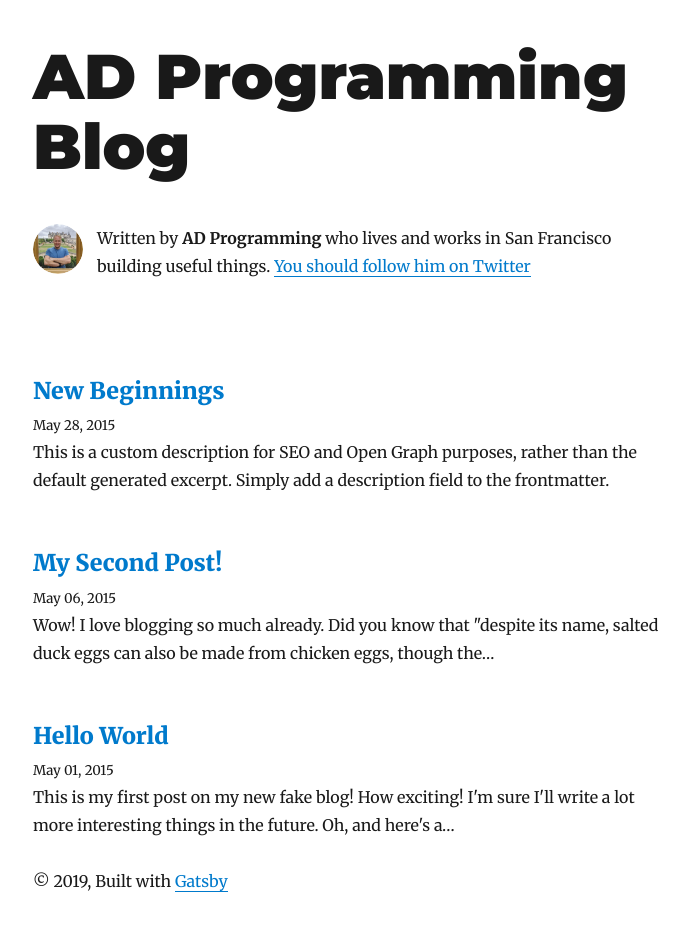
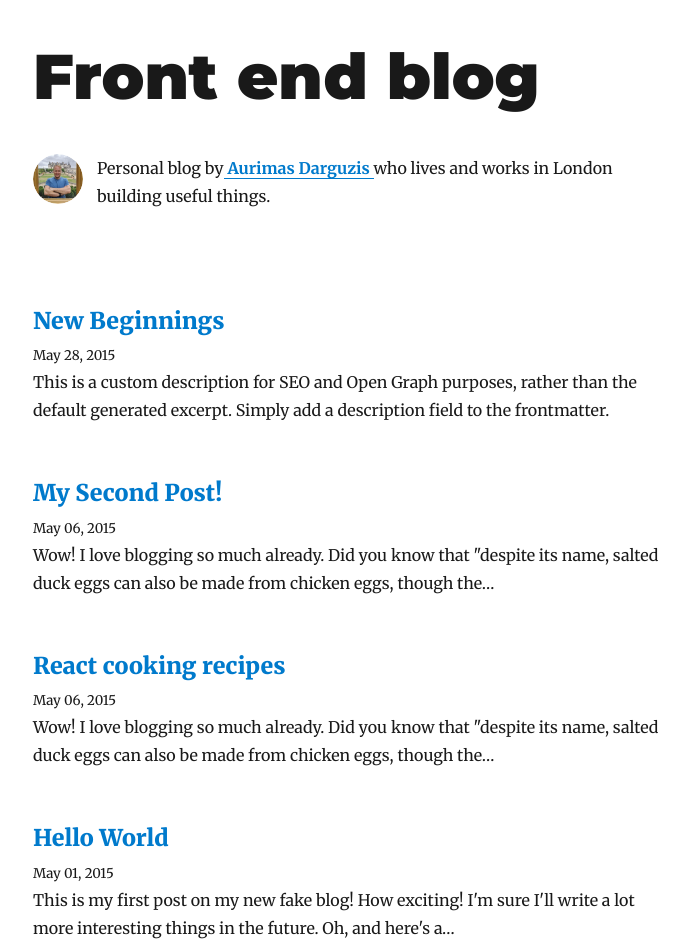
Before and after one commit to aurimas-darguzis/reacting.io, a Gatsby site: page / in a window 1280 px wide. Shown: the top 945 px of the page, without its empty margins (292-981 px from the left). Built offline with nearby package versions, Linux system fonts and the light colour scheme; Gatsby itself is replaced by a stand-in of ours; some packages are replaced by stand-ins of ours.

Commit message:
clean up

```diff
--- /dev/null
+++ b/content/blog/react-cooking-recipes/index.md
@@ -0,0 +1,13 @@
+---
+title: React cooking recipes
+date: "2015-05-06T23:46:37.121Z"
+---
+
+Wow! I love blogging so much already.
+
+Did you know that "despite its name, salted duck eggs can also be made from
+chicken eggs, though the taste and texture will be somewhat different, and the
+egg yolk will be less rich."?
+([Wikipedia Link](http://en.wikipedia.org/wiki/Salted_duck_egg))
+
+Yeah, I didn't either.
--- a/gatsby-config.js
+++ b/gatsby-config.js
@@ -1,12 +1,13 @@
 module.exports = {
   siteMetadata: {
-    title: `AD Programming Blog`,
-    author: `AD Programming`,
+    title: `Front end blog`,
+    author: `Aurimas Darguzis`,
     description: `A blog on various front end development topics.`,
     siteUrl: `https://flamboyant-hoover-c88f12.netlify.com/`,
     social: {
       twitter: `aurimasdarguzis`,
       github: `aurimas-darguzis`,
+      linkedIn: `in/aurimas-dargužis-4b251a5b/`,
     },
   },
   plugins: [
--- a/src/components/bio.js
+++ b/src/components/bio.js
@@ -38,12 +38,11 @@ function Bio() {
               }}
             />
             <p>
-              Written by <strong>{author}</strong> who lives and works in San
-              Francisco building useful things.
-              {` `}
-              <a href={`https://twitter.com/${social.twitter}`}>
-                You should follow him on Twitter
+              Personal blog by
+              <a href={`https://linkedin.com/${social.linkedIn}`}>
+                <strong> {author} </strong>
               </a>
+              who lives and works in London building useful things.
             </p>
           </div>
         )
@@ -65,7 +64,7 @@ const bioQuery = graphql`
       siteMetadata {
         author
         social {
-          twitter
+          linkedIn
         }
       }
     }
```
